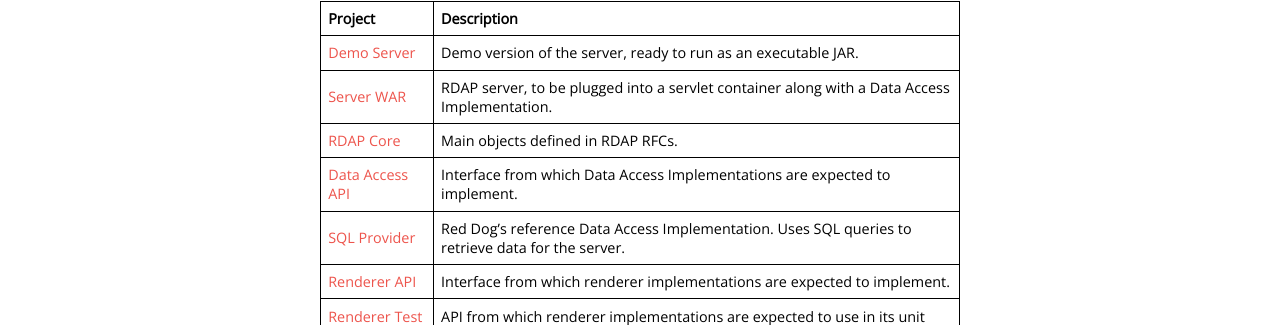
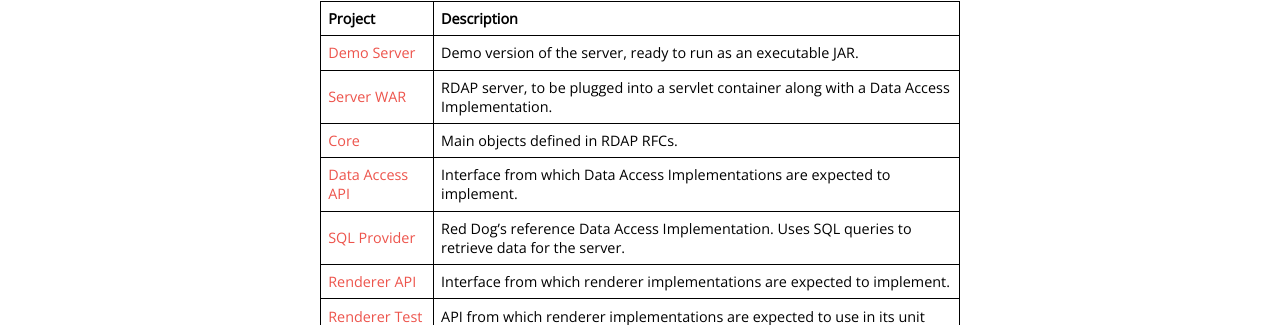
Before and after one commit to NICMx/rdap-server, a Jekyll site: the page built from download.md, in a window 1280 px wide. Shown: the part 243-568 px from the top of the page. Built offline with Jekyll 4.4.1, drawn with Linux system fonts in a browser that asks for light colours; nearby versions of some CDN libraries.

Commit message:
Rename 'RDAP Core' reference to 'Core' since no other project uses the name 'RDAP xxx'

```diff
--- a/download.md
+++ b/download.md
@@ -11,7 +11,7 @@
 |--------------------------------|-------------------------------------------|
 | [Demo Server](demo-download.html) | Demo version of the server, ready to run as an executable JAR. |
 | [Server WAR](server-download.html) | RDAP server, to be plugged into a servlet container along with a Data Access Implementation. |
-| [RDAP Core](core-download.html) | Main objects defined in RDAP RFCs. |
+| [Core](core-download.html) | Main objects defined in RDAP RFCs. |
 | [Data Access API](data-access-api-download.html) | Interface from which Data Access Implementations are expected to implement. |
 | [SQL Provider](sql-provider-download.html) | Red Dog's reference Data Access Implementation. Uses SQL queries to retrieve data for the server. |
 | [Renderer API](renderer-api-download.html) | Interface from which renderer implementations are expected to implement. |
```
